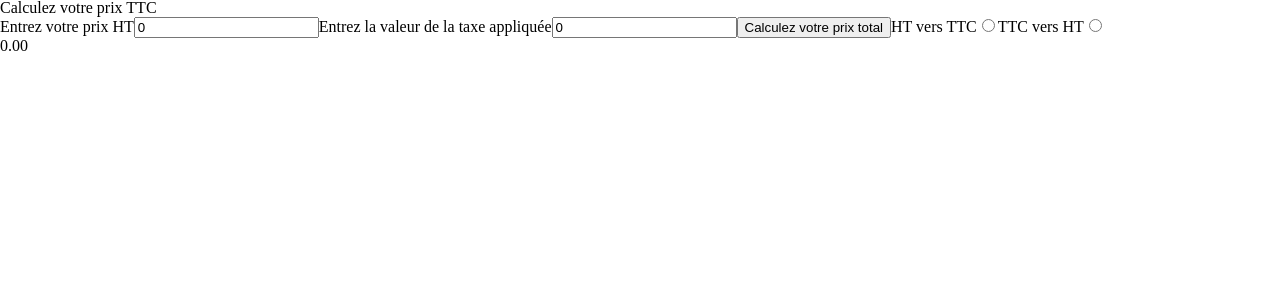
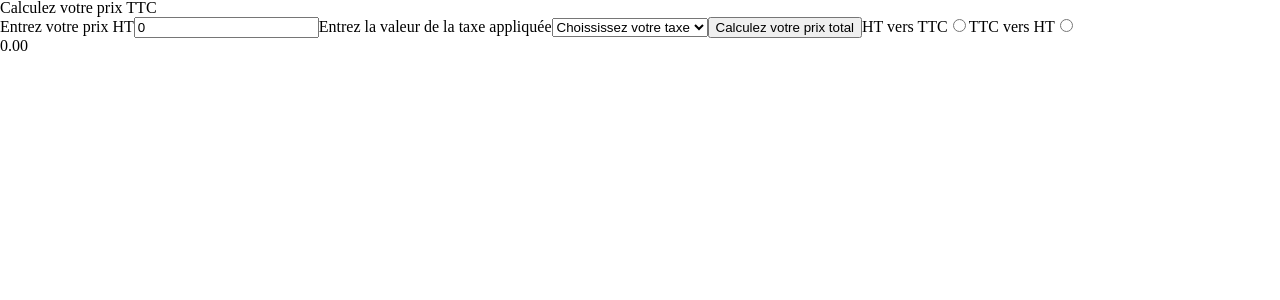
Before and after one commit to Ridaelko/HTtoTTC, a React (Vite) app: page / in a window 1280 px wide. Shown: the top 300 px of the page. Built offline with nearby package versions, Linux system fonts and the light colour scheme.

Commit message:
add select instead of input

```diff
--- a/src/App.tsx
+++ b/src/App.tsx
@@ -28,14 +28,32 @@ const App = () => {
           }}
         />
         <label htmlFor="taxe">Entrez la valeur de la taxe appliquée</label>
-        <input
+        {/* <input
           id="taxe"
           type="number"
           value={taxe}
           onChange={(e) => {
             setTaxe(parseFloat(e.target.value));
           }}
-        />
+        /> */}
+
+        <select
+          name="taxe"
+          id="taxe"
+          required={true}
+          onChange={(e) => {
+            setTaxe(e.target.value);
+          }}
+          defaultValue=""
+        >
+          <option value="" disabled={true}>
+            Choississez votre taxe
+          </option>
+          <option value={taxe}>2.2</option>
+          <option value={taxe}>5.5</option>
+          <option value={taxe}>10</option>
+          <option value={20}>20</option>
+        </select>
         <button type="submit">Calculez votre prix total</button>
 
         <label htmlFor="ht">HT vers TTC</label>
```
